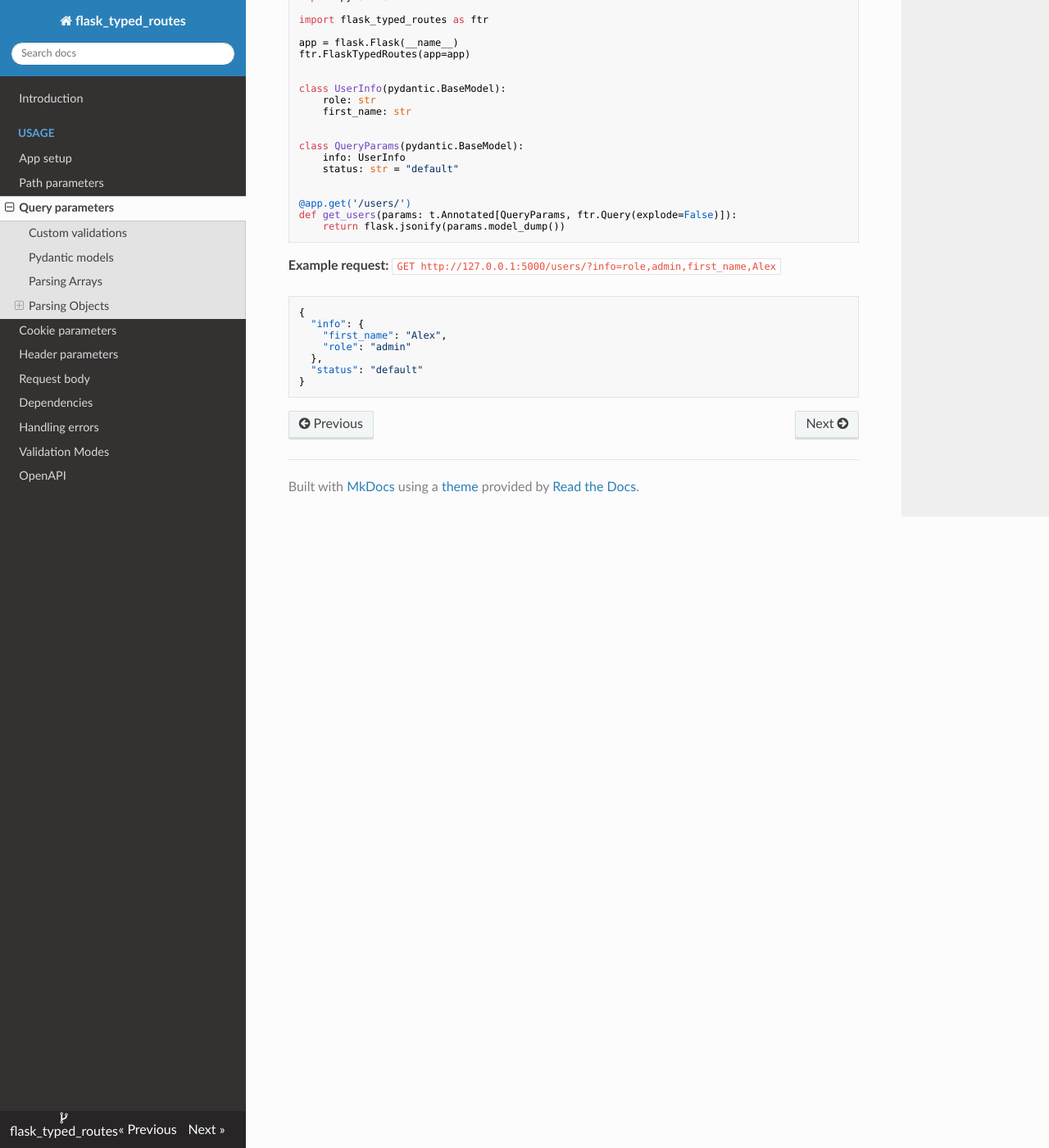
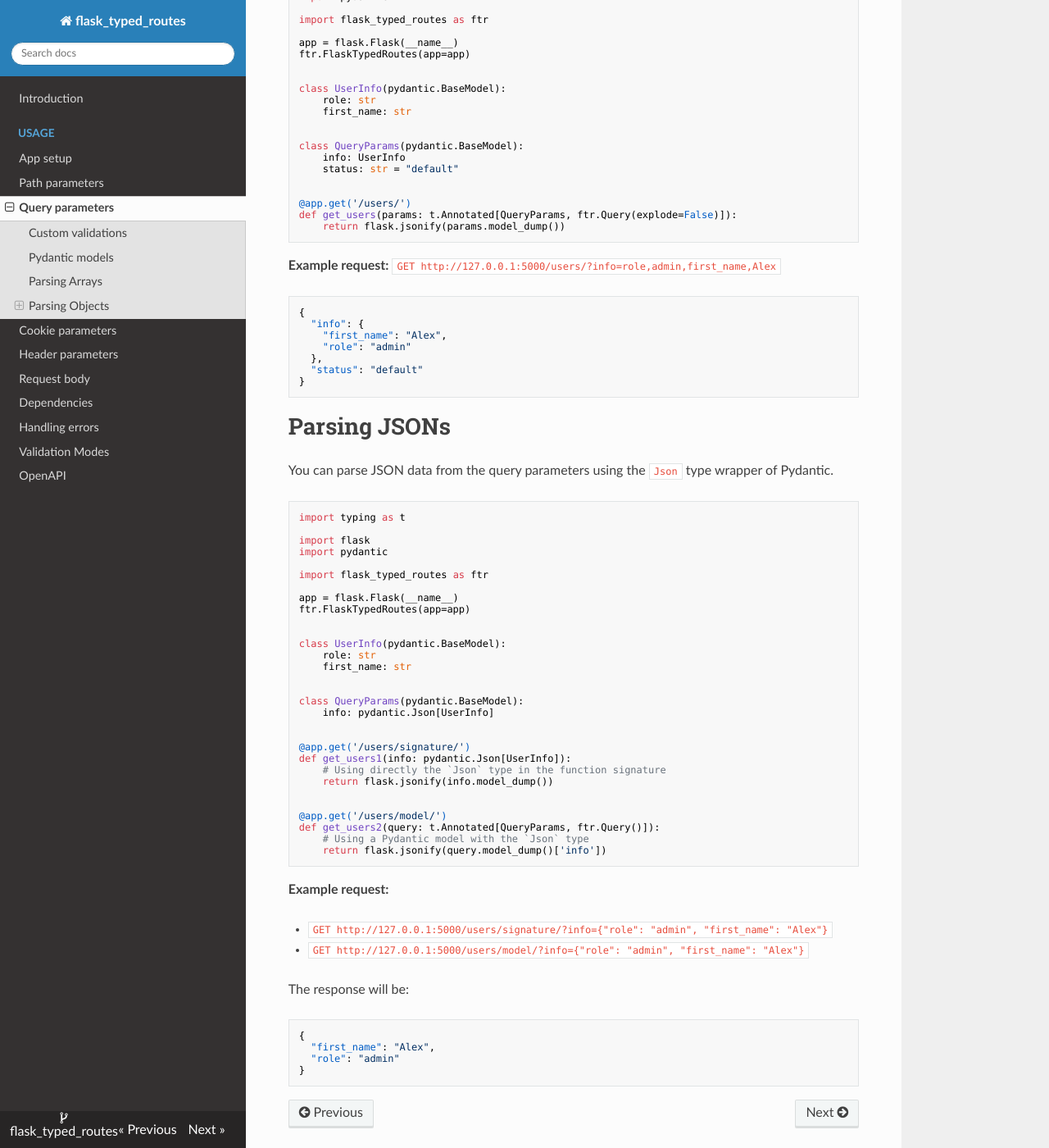
Before and after one commit to rmoralespp/flask_typed_routes, an MkDocs documentation site: the page built from docs/query.md, in a window 1280 px wide and 1400 px high, scrolled down 6501 px. Shown: the whole window at 82% size. Built offline with MkDocs 1.6.1, drawn with Linux system fonts in a browser that asks for light colours; nearby versions of some CDN libraries.

Commit message:
Update documentation, simplify unit tests

````diff
--- a/docs/query.md
+++ b/docs/query.md
@@ -381,3 +381,54 @@ def get_users(params: t.Annotated[QueryParams, ftr.Query(explode=False)]):
   "status": "default"
 }
 ```
+
+# Parsing JSONs
+
+You can parse JSON data from the query parameters using the `Json` type wrapper of Pydantic.
+
+```python
+import typing as t
+
+import flask
+import pydantic
+
+import flask_typed_routes as ftr
+
+app = flask.Flask(__name__)
+ftr.FlaskTypedRoutes(app=app)
+
+
+class UserInfo(pydantic.BaseModel):
+    role: str
+    first_name: str
+
+
+class QueryParams(pydantic.BaseModel):
+    info: pydantic.Json[UserInfo]
+
+
+@app.get('/users/signature/')
+def get_users1(info: pydantic.Json[UserInfo]):
+    # Using directly the `Json` type in the function signature
+    return flask.jsonify(info.model_dump())
+
+
+@app.get('/users/model/')
+def get_users2(query: t.Annotated[QueryParams, ftr.Query()]):
+    # Using a Pydantic model with the `Json` type
+    return flask.jsonify(query.model_dump()['info'])
+```
+
+**Example request:**
+
+- `GET http://127.0.0.1:5000/users/signature/?info={"role": "admin", "first_name": "Alex"}`
+- `GET http://127.0.0.1:5000/users/model/?info={"role": "admin", "first_name": "Alex"}`
+
+The response will be:
+
+```json
+{
+  "first_name": "Alex",
+  "role": "admin"
+}
+```
````
Also changed, not shown: 2 other files.
